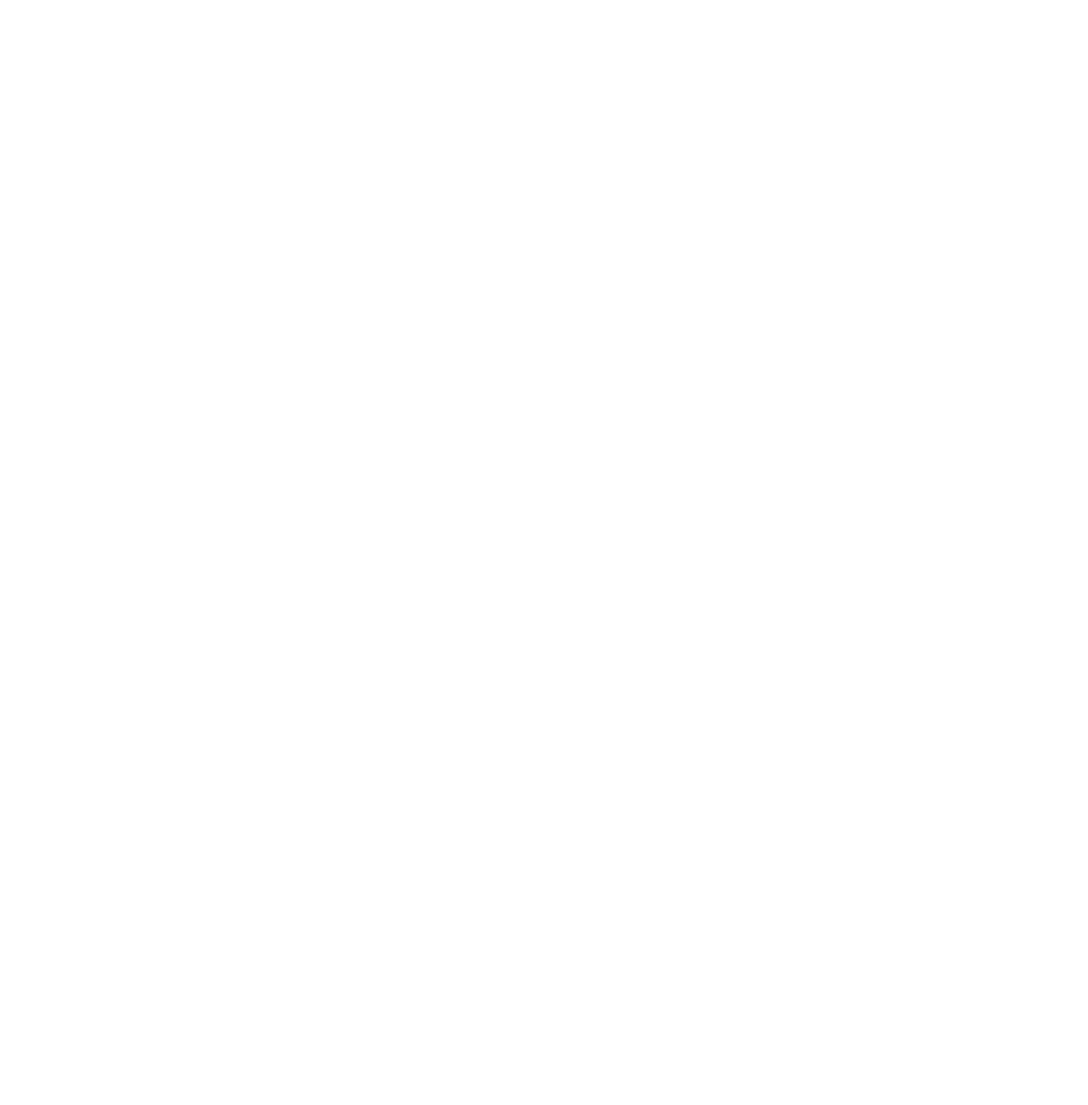
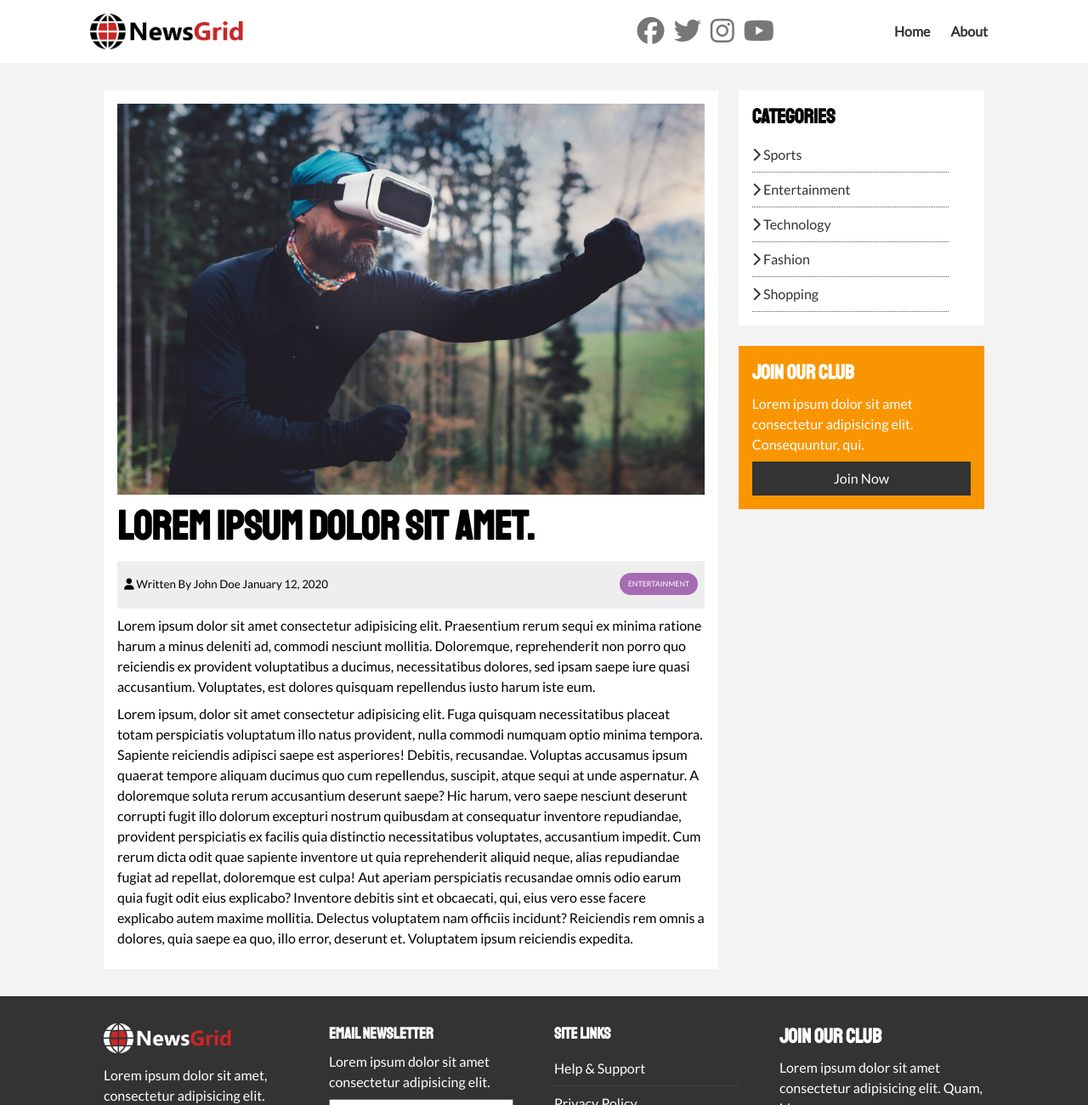
Before and after one commit to Kergo/NewsGrid, a plain HTML site: page article.html in a window 1280 px wide. Shown: the top 1300 px of the page at 85% size. Before the commit the page ends 800 px from the top, so only its background shows below. Drawn offline with Linux system fonts and the light colour scheme.

Commit message:
Article Page

```diff
--- a/article.html
+++ b/article.html
@@ -0,0 +1,99 @@
+<!DOCTYPE html>
+<html lang="en">
+<head>
+  <meta charset="UTF-8">
+  <meta name="viewport" content="width=device-width, initial-scale=1.0">
+  <link href="https://fonts.googleapis.com/css2?family=Lato&family=Staatliches&display=swap" rel="stylesheet">
+  <link rel="stylesheet" href="css/style.css">
+  <link rel="stylesheet" media="screen and (max-width: 768px)" href="css/mobile.css">
+  <link rel="shortcut icon" type="image/x-icon" href="favicon.ico">
+  <script src="https://kit.fontawesome.com/8e975ef939.js" crossorigin="anonymous"></script>
+  <title>NewsGrid | Latest News</title>
+</head>
+<body>
+  <nav id="main-nav">
+    <div class="container">
+      <img src="img/logo.png" alt="NewsGrid" class="logo">
+      <div class="social">
+        <a href="https://facebook.com" target="_blank"><i class="fab fa-facebook fa-2x"></i></a>
+        <a href="https://twitter.com" target="_blank"><i class="fab fa-twitter fa-2x"></i></a>
+        <a href="https://instagram.com" target="_blank"><i class="fab fa-instagram fa-2x"></i></a>
+        <a href="https://youtube.com" target="_blank"><i class="fab fa-youtube fa-2x"></i></a>
+      </div>
+      <ul>
+        <li><a href="index.html">Home</a></li>
+        <li><a href="about.html">About</a></li>
+      </ul>
+    </div>
+  </nav>
+
+  <section id="article">
+    <div class="container">
+      <div class="page-container">
+        <article class="card">
+          <img src="img/articles/ent1.jpg" alt="ent1">
+          <h1 class="l-heading">Lorem ipsum dolor sit amet.</h1>
+          <div class="meta">
+            <small><i class="fas fa-user"></i> Written By John Doe January 12, 2020</small>
+            <div class="category category-ent">Entertainment</div>
+          </div>
+          <p>Lorem ipsum dolor sit amet consectetur adipisicing elit. Praesentium rerum sequi ex minima ratione harum a minus deleniti ad, commodi nesciunt mollitia. Doloremque, reprehenderit non porro quo reiciendis ex provident voluptatibus a ducimus, necessitatibus dolores, sed ipsam saepe iure quasi accusantium. Voluptates, est dolores quisquam repellendus iusto harum iste eum.</p>
+          <p>Lorem ipsum, dolor sit amet consectetur adipisicing elit. Fuga quisquam necessitatibus placeat totam perspiciatis voluptatum illo natus provident, nulla commodi numquam optio minima tempora. Sapiente reiciendis adipisci saepe est asperiores! Debitis, recusandae. Voluptas accusamus ipsum quaerat tempore aliquam ducimus quo cum repellendus, suscipit, atque sequi at unde aspernatur. A doloremque soluta rerum accusantium deserunt saepe? Hic harum, vero saepe nesciunt deserunt corrupti fugit illo dolorum excepturi nostrum quibusdam at consequatur inventore repudiandae, provident perspiciatis ex facilis quia distinctio necessitatibus voluptates, accusantium impedit. Cum rerum dicta odit quae sapiente inventore ut quia reprehenderit aliquid neque, alias repudiandae fugiat ad repellat, doloremque est culpa! Aut aperiam perspiciatis recusandae omnis odio earum quia fugit odit eius explicabo? Inventore debitis sint et obcaecati, qui, eius vero esse facere explicabo autem maxime mollitia. Delectus voluptatem nam officiis incidunt? Reiciendis rem omnis a dolores, quia saepe ea quo, illo error, deserunt et. Voluptatem ipsum reiciendis expedita.</p>
+        </article>
+
+        <aside id="categories" class="card">
+          <h2>Categories</h2>
+          <ul class="list">
+            <li><a href="#"><i class="fas fa-chevron-right"></i> Sports</a></li>
+            <li><a href="#"><i class="fas fa-chevron-right"></i> Entertainment</a></li>
+            <li><a href="#"><i class="fas fa-chevron-right"></i> Technology</a></li>
+            <li><a href="#"><i class="fas fa-chevron-right"></i> Fashion</a></li>
+            <li><a href="#"><i class="fas fa-chevron-right"></i> Shopping</a></li>
+          </ul>
+        </aside>
+
+        <aside class="card bg-secondary">
+          <h2>Join Our Club</h2>
+          <p>Lorem ipsum dolor sit amet consectetur adipisicing elit. Consequuntur, qui.</p>
+          <a href="#" class="btn btn-dark btn-block">Join Now</a>
+        </aside>
+      </div>
+    </div>
+  </section>
+
+  <!-- Footer -->
+  <footer id="main-footer" class="py-2">
+    <div class="container footer-container">
+      <div>
+        <img src="img/logo_light.png" alt="NewsGrid">
+        <p>Lorem ipsum dolor sit amet, consectetur adipisicing elit. Accusantium minima eum obcaecati eius voluptates nesciunt esse dolorum quas, provident minus.</p>
+      </div>
+      <div>
+        <h3>Email Newsletter</h3>
+        <p>Lorem ipsum dolor sit amet consectetur adipisicing elit.</p>
+        <form>
+          <input type="email" placeholder="Enter Email...">
+          <input type="submit" value="Subscribe" class="btn btn-primary">
+        </form>
+      </div>
+      <div>
+        <h3>Site Links</h3>
+        <ul class="list">
+          <li><a href="#">Help & Support</a></li>
+          <li><a href="#">Privacy Policy</a></li>
+          <li><a href="#">About Us</a></li>
+          <li><a href="#">Contact</a></li>
+        </ul>
+      </div>
+      <div>
+        <h2>Join Our Club</h2>
+        <p>Lorem ipsum dolor sit amet consectetur adipisicing elit. Quam, id.</p>
+        <a href="#" class="btn btn-secondary">Join Now</a>
+      </div>
+      <div>
+        <p>Copyright &copy; 2020, All Rights Reserved</p>
+      </div>
+    </div>
+  </footer>
+</body>
+</html>
--- a/css/style.css
+++ b/css/style.css
@@ -133,6 +133,8 @@ h1, h2, h3, h4, h5, h6 {
 .p-2 { padding: 2rem; }
 .p-3 { padding: 3rem; }
 
+.l-heading { font-size: 3rem; }
+
 .list li {
   padding: .5rem 0;
   border-bottom: 1px dotted #555;
@@ -258,6 +260,18 @@ h1, h2, h3, h4, h5, h6 {
   grid-column: 2 / span 2;
 }
 
+#article .meta {
+  display: flex;
+  justify-content: space-between;
+  align-items: center;
+  background: #eee;
+  padding: .5rem;
+}
+
+#article .meta .category {
+  margin-top: .4rem;
+}
+
 /* Footer */
 
 #main-footer {
```
